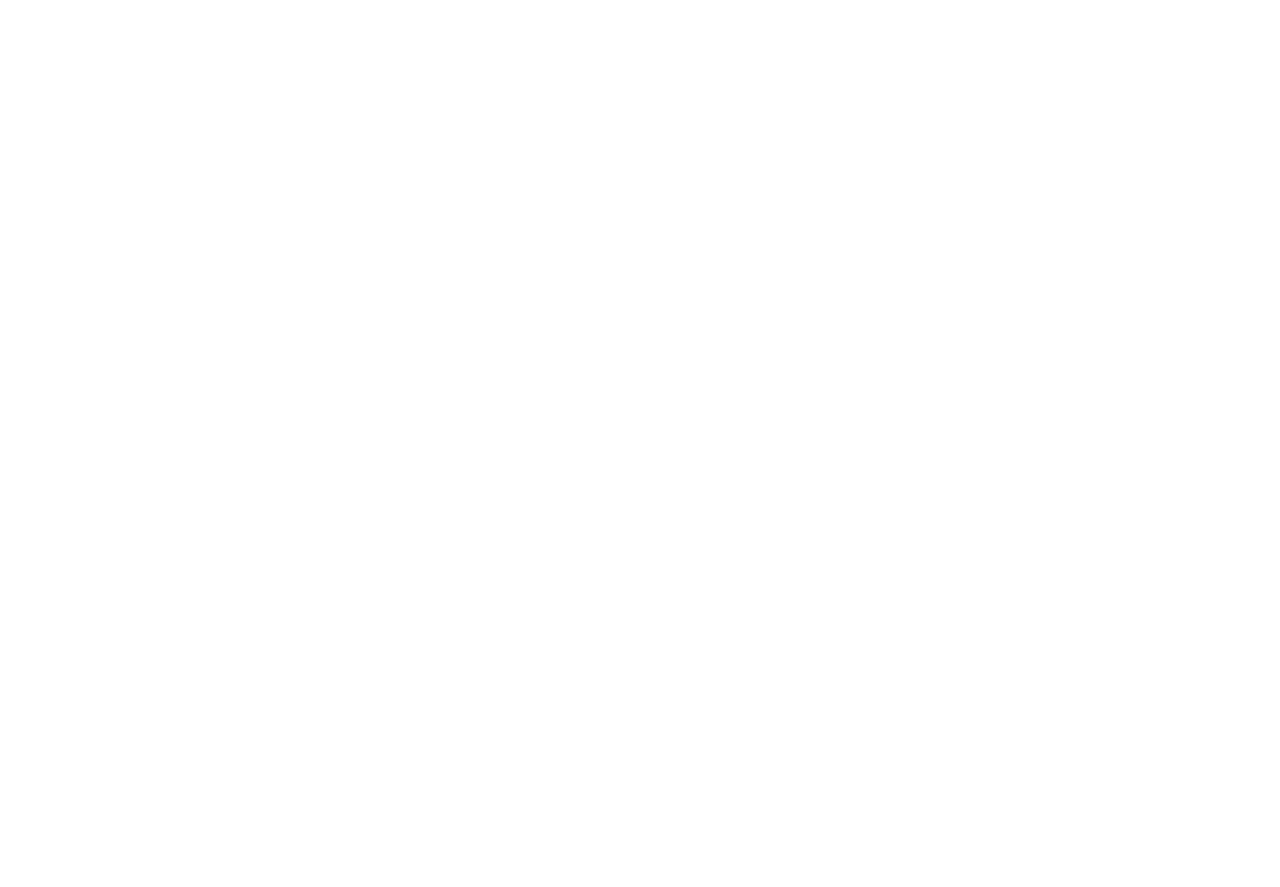
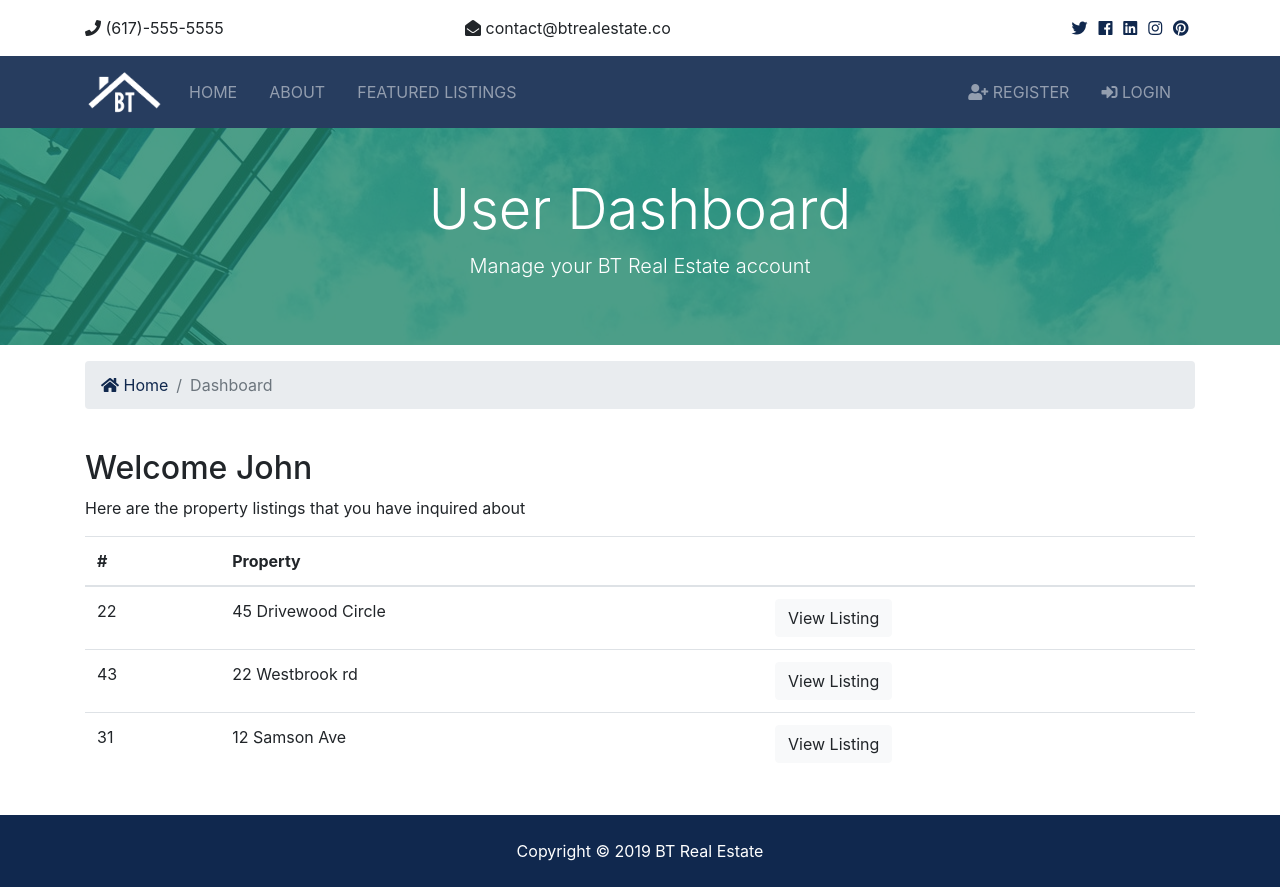
Before and after one commit to MohitSG96/Django-Project, a Django app: page /accounts/dashboard in a window 1280 px wide. Before the commit the page is empty. Before the commit the page ends 800 px from the top, so only its background shows below. Run offline with Django 3.2, Linux system fonts and the light colour scheme; some libraries are stand-ins or nearby versions.

Commit message:
Login, Logout and partial dashboard creation

```diff
--- a/accounts/views.py
+++ b/accounts/views.py
@@ -63,4 +63,7 @@ def dashboard(request):
     return render(request,'accounts/dashboard.html')
 
 def logout(request):
-    return redirect('index')
+    if request.method == 'POST':
+        auth.logout(request)
+        messages.success(request, 'Successully logged out')
+        return redirect('index')
--- a/templates/accounts/dashboard.html
+++ b/templates/accounts/dashboard.html
@@ -1 +1,72 @@
-{% include 'partials/_alert.html' %}
+{% extends 'base.html' %}
+{% block content %}
+<!-- ALERT -->
+  {% include 'partials/_alert.html' %}
+<section id="showcase-inner" class="py-5 text-white">
+  <div class="container">
+    <div class="row text-center">
+      <div class="col-md-12">
+        <h1 class="display-4">User Dashboard</h1>
+        <p class="lead">Manage your BT Real Estate account</p>
+      </div>
+    </div>
+  </div>
+</section>
+
+<!-- Breadcrumb -->
+<section id="bc" class="mt-3">
+  <div class="container">
+    <nav aria-label="breadcrumb">
+      <ol class="breadcrumb">
+        <li class="breadcrumb-item">
+          <a href="{% url 'index' %}"> <i class="fas fa-home"></i> Home</a>
+        </li>
+        <li class="breadcrumb-item active">Dashboard</li>
+      </ol>
+    </nav>
+  </div>
+</section>
+
+<section id="dashboard" class="py-4">
+  <div class="container">
+    <div class="row">
+      <div class="col-md-12">
+        <h2>Welcome John</h2>
+        <p>Here are the property listings that you have inquired about</p>
+        <table class="table">
+          <thead>
+            <tr>
+              <th scope="col">#</th>
+              <th scope="col">Property</th>
+              <th></th>
+            </tr>
+          </thead>
+          <tbody>
+            <tr>
+              <td>22</td>
+              <td>45 Drivewood Circle</td>
+              <td>
+                <a class="btn btn-light" href="#">View Listing</a>
+              </td>
+            </tr>
+            <tr>
+              <td>43</td>
+              <td>22 Westbrook rd</td>
+              <td>
+                <a class="btn btn-light" href="#">View Listing</a>
+              </td>
+            </tr>
+            <tr>
+              <td>31</td>
+              <td>12 Samson Ave</td>
+              <td>
+                <a class="btn btn-light" href="#">View Listing</a>
+              </td>
+            </tr>
+          </tbody>
+        </table>
+      </div>
+    </div>
+  </div>
+</section>
+{% endblock content %}
--- a/templates/partials/_navbar.html
+++ b/templates/partials/_navbar.html
@@ -36,6 +36,27 @@
         </ul>
 
         <ul class="navbar-nav ml-auto">
+        {% if user.is_authenticated %}
+          <li
+            {% if 'dashboard' in request.path %}
+              class="nav-item active mr-3"
+            {% else %}
+              class="nav-item mr-3"
+            {% endif %}
+          >
+            <a class="nav-link" href="{% url 'dashboard' %}">
+              Welcome {{ user.username }} (Dashboard)</a>
+          </li>
+
+          <li class="nav-item mr-3">
+            <a href="javascript:{document.getElementById('logout').submit()}" class="nav-link">
+              <i class="fas fa-sign-out-alt">Logout</i>
+            </a>
+            <form action="{% url 'logout' %}" method="POST" id="logout">
+              {% csrf_token %}
+            </form>
+          </li>
+        {% else %}
           <li
             {% if 'register' in request.path %}
               class="nav-item active mr-3"
@@ -55,9 +76,9 @@
           >
             <a class="nav-link" href="{% url 'login' %}">
               <i class="fas fa-sign-in-alt"></i>
-
               Login</a>
           </li>
+          {% endif %}
         </ul>
       </div>
     </div>
```
